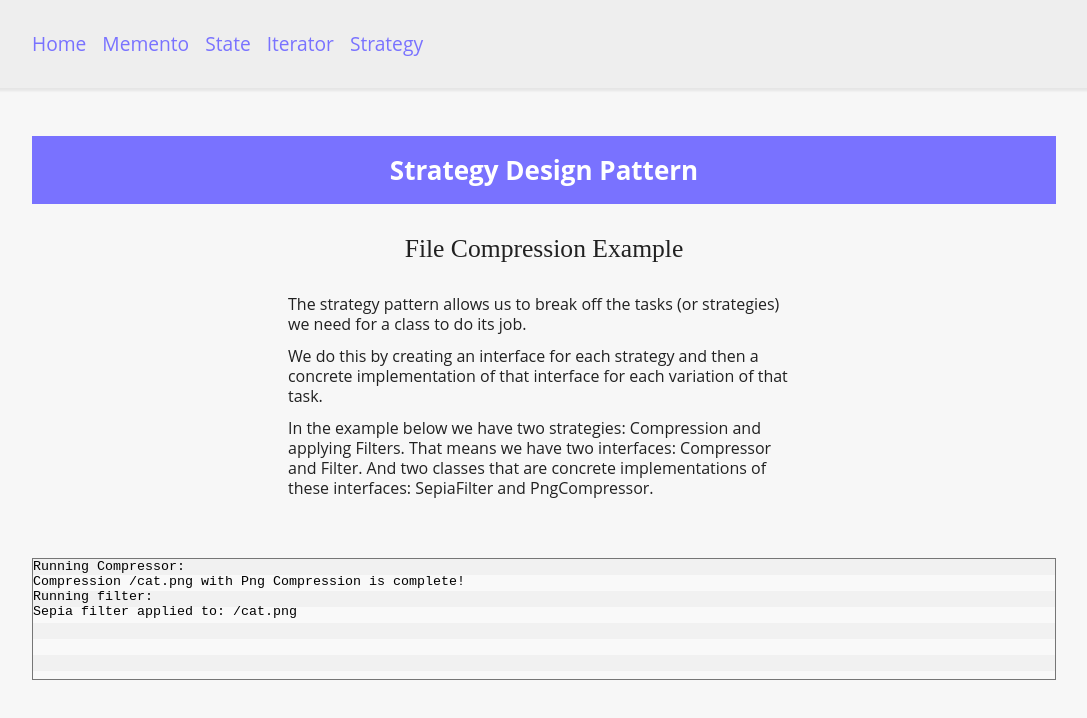
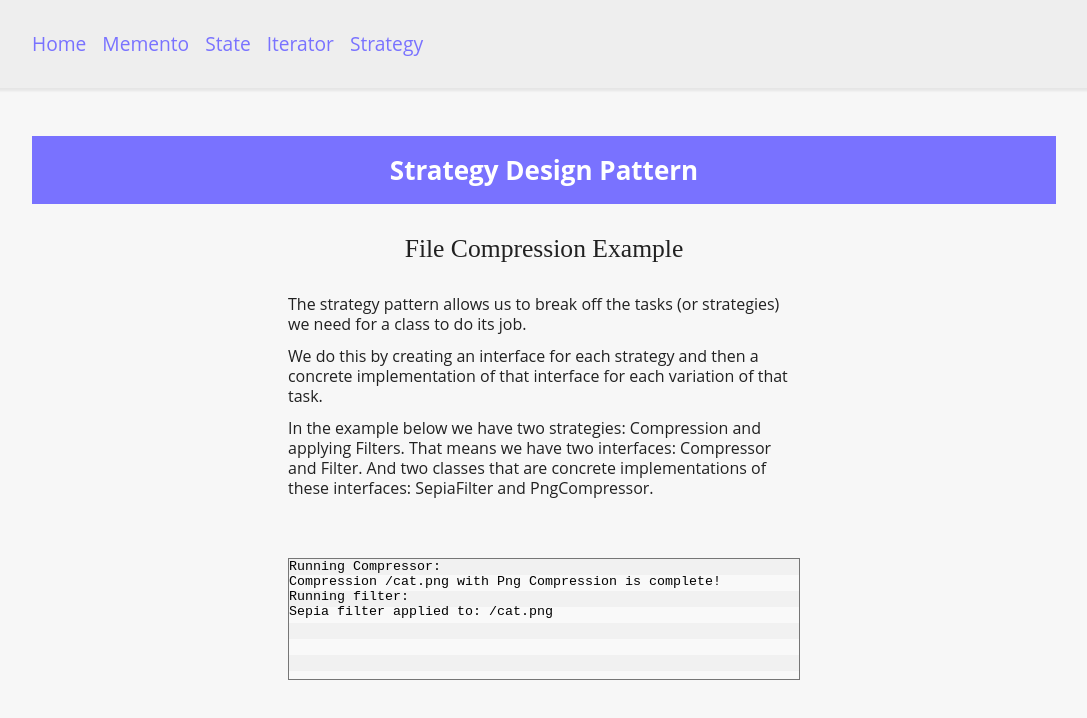
Before and after one commit to metafield/Design-Patterns-Typescript, a React (Create React App) app: page /patterns/strategy in a window 1280 px wide. Shown: the top 718 px of the page, without its empty margins (96-1183 px from the left). Built offline with nearby package versions, Linux system fonts and the light colour scheme.

Commit message:
desktop styling

```diff
--- a/src/Patterns/Strategy/Strategy.tsx
+++ b/src/Patterns/Strategy/Strategy.tsx
@@ -59,4 +59,9 @@ const Log = styled.textarea`
   background-image: linear-gradient(#f1f1f1 50%, #f9f9f9 50%);
   background-size: 100% 2rem;
   resize: none;
+
+  @media (min-width: ${breakPoints.tablet}) {
+    justify-self: center;
+    width: 50%;
+  }
 `;
```
